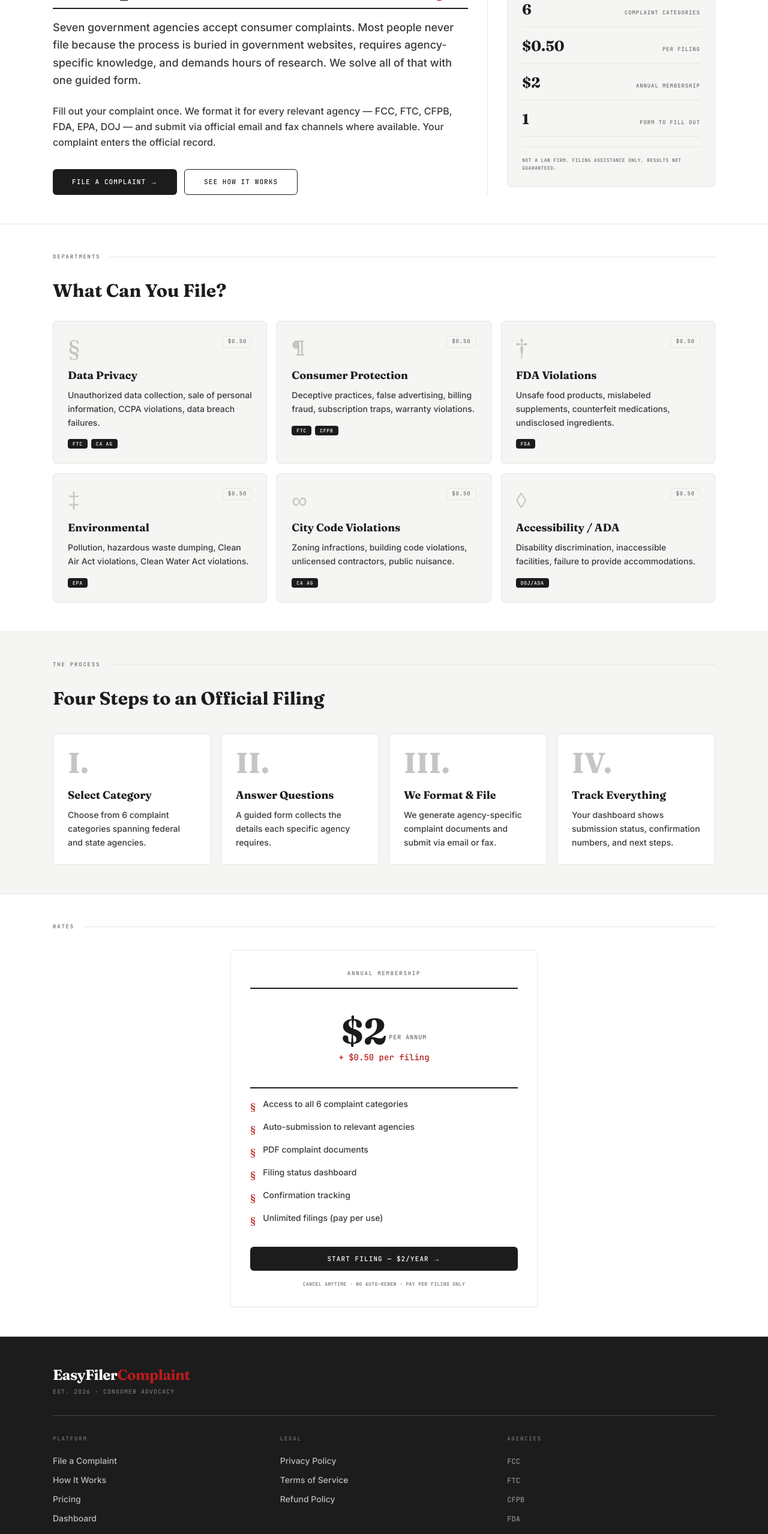
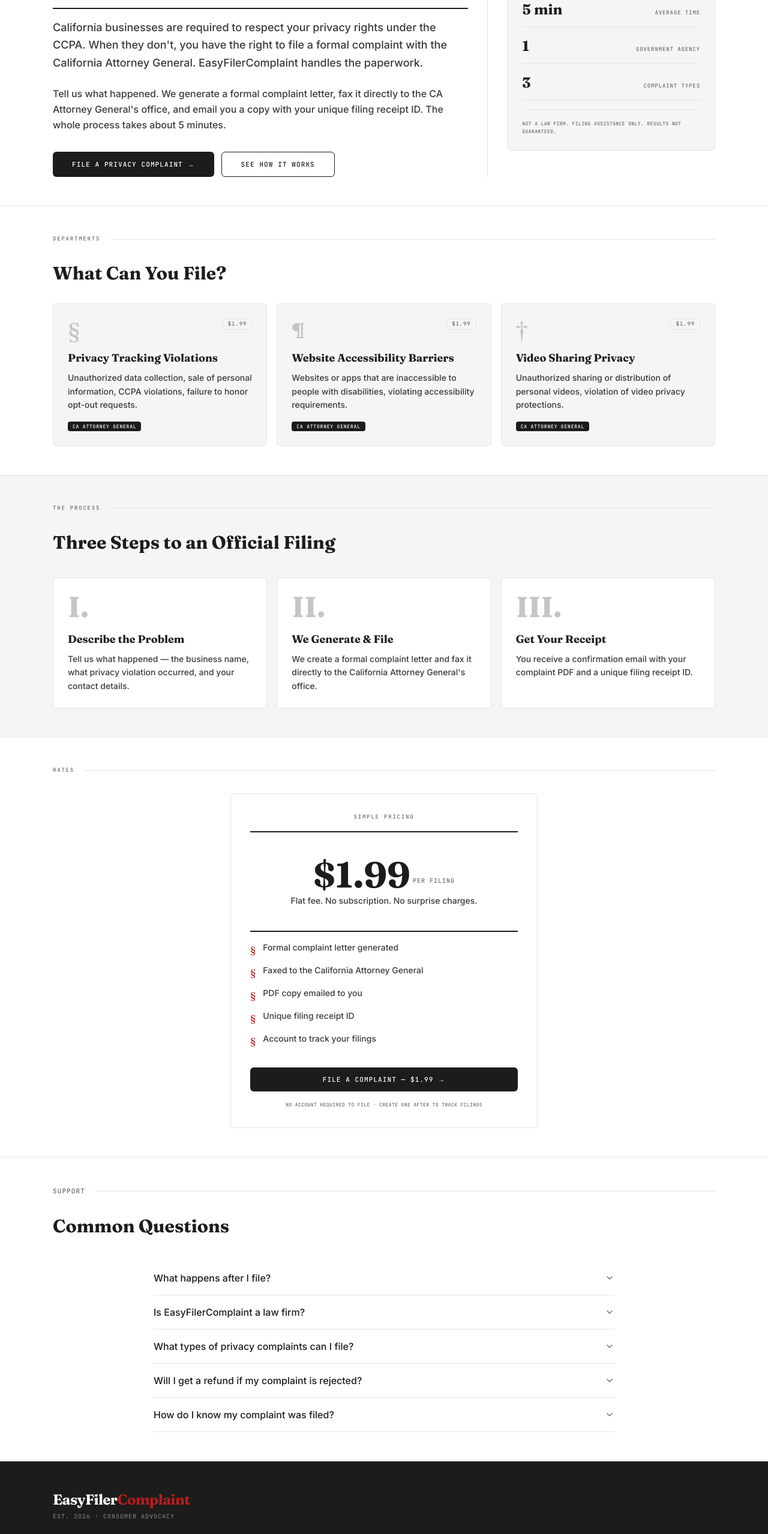
Before and after one commit to Yxl8100/easyfilercomplaint, a Next.js app: page / in a window 1280 px wide. Shown: the part 220-2778 px from the top of the page at 60% size. Built offline with nearby package versions, Linux system fonts and the light colour scheme.

Commit message:
feat(07-01): apply homepage rewrite, HomeFaq, and nav updates to master
Cherry-picked from worktree-agent-af5ae2d0 (commits 0b8efab, 456cfc1, dba50bc).
Worktree isolation meant these didn't land on master during parallel Wave 1.

```diff
--- a/src/app/layout.tsx
+++ b/src/app/layout.tsx
@@ -21,8 +21,8 @@
 })
 
 export const metadata: Metadata = {
-  title: 'EasyFilerComplaint — File Official Complaints With One Form',
-  description: 'File official complaints with FCC, FTC, CFPB, FDA, EPA, DOJ/ADA and more. One form, seven agencies.',
+  title: 'EasyFilerComplaint — File a Privacy Complaint in 5 Minutes',
+  description: 'File a formal privacy complaint with the California Attorney General for $1.99. We generate the paperwork, fax it to the AG, and email you a copy.',
 }
 
 export default function RootLayout({
--- a/src/app/page.tsx
+++ b/src/app/page.tsx
@@ -2,51 +2,33 @@
 import { Masthead } from '@/components/Masthead'
 import { Footer } from '@/components/Footer'
 import { DoubleRule } from '@/components/DoubleRule'
+import { HomeFaq } from '@/components/HomeFaq'
 
-const categories = [
+const complaintTypes = [
   {
     symbol: '§',
-    title: 'Data Privacy',
-    description: 'Unauthorized data collection, sale of personal information, CCPA violations, data breach failures.',
-    agencies: ['FTC', 'CA AG'],
+    title: 'Privacy Tracking Violations',
+    description: 'Unauthorized data collection, sale of personal information, CCPA violations, failure to honor opt-out requests.',
+    agency: 'CA Attorney General',
   },
   {
     symbol: '¶',
-    title: 'Consumer Protection',
-    description: 'Deceptive practices, false advertising, billing fraud, subscription traps, warranty violations.',
-    agencies: ['FTC', 'CFPB'],
+    title: 'Website Accessibility Barriers',
+    description: 'Websites or apps that are inaccessible to people with disabilities, violating accessibility requirements.',
+    agency: 'CA Attorney General',
   },
   {
     symbol: '†',
-    title: 'FDA Violations',
-    description: 'Unsafe food products, mislabeled supplements, counterfeit medications, undisclosed ingredients.',
-    agencies: ['FDA'],
-  },
-  {
-    symbol: '‡',
-    title: 'Environmental',
-    description: 'Pollution, hazardous waste dumping, Clean Air Act violations, Clean Water Act violations.',
-    agencies: ['EPA'],
-  },
-  {
-    symbol: '∞',
-    title: 'City Code Violations',
-    description: 'Zoning infractions, building code violations, unlicensed contractors, public nuisance.',
-    agencies: ['CA AG'],
-  },
-  {
-    symbol: '◊',
-    title: 'Accessibility / ADA',
-    description: 'Disability discrimination, inaccessible facilities, failure to provide accommodations.',
-    agencies: ['DOJ/ADA'],
+    title: 'Video Sharing Privacy',
+    description: 'Unauthorized sharing or distribution of personal videos, violation of video privacy protections.',
+    agency: 'CA Attorney General',
   },
 ]
 
 const steps = [
-  { numeral: 'I', title: 'Select Category', description: 'Choose from 6 complaint categories spanning federal and state agencies.' },
-  { numeral: 'II', title: 'Answer Questions', description: 'A guided form collects the details each specific agency requires.' },
-  { numeral: 'III', title: 'We Format & File', description: 'We generate agency-specific complaint documents and submit via email or fax.' },
-  { numeral: 'IV', title: 'Track Everything', description: 'Your dashboard shows submission status, confirmation numbers, and next steps.' },
+  { numeral: 'I', title: 'Describe the Problem', description: 'Tell us what happened — the business name, what privacy violation occurred, and your contact details.' },
+  { numeral: 'II', title: 'We Generate & File', description: 'We create a formal complaint letter and fax it directly to the California Attorney General\'s office.' },
+  { numeral: 'III', title: 'Get Your Receipt', description: 'You receive a confirmation email with your complaint PDF and a unique filing receipt ID.' },
 ]
 
 export default function HomePage() {
@@ -61,29 +43,29 @@
             {/* Main story */}
             <div className="lg:col-span-2 lg:border-r lg:border-border lg:pr-8">
               <p className="font-mono text-[9px] tracking-[0.2em] uppercase text-accent mb-3">
-                Consumer Rights · Special Report
+                Privacy Rights · Filing Service
               </p>
               <h1 className="font-serif text-4xl md:text-5xl font-bold text-text leading-tight mb-4">
-                You Have the Right to File a Complaint.{' '}
-                <em className="text-accent">We Make It Easy.</em>
+                File a Privacy Complaint{' '}
+                <em className="text-accent">in 5 Minutes</em>
               </h1>
               <DoubleRule />
               <p className="font-body text-lg text-text-mid leading-relaxed mb-6 mt-4">
-                Seven government agencies accept consumer complaints. Most people never file because
-                the process is buried in government websites, requires agency-specific knowledge, and
-                demands hours of research. We solve all of that with one guided form.
+                California businesses are required to respect your privacy rights under the CCPA. When they
+                don&apos;t, you have the right to file a formal complaint with the California Attorney General.
+                EasyFilerComplaint handles the paperwork.
               </p>
               <p className="font-body text-base text-text-mid leading-relaxed mb-8">
-                Fill out your complaint once. We format it for every relevant agency — FCC, FTC,
-                CFPB, FDA, EPA, DOJ — and submit via official email and fax channels where available.
-                Your complaint enters the official record.
+                Tell us what happened. We generate a formal complaint letter, fax it directly to the CA
+                Attorney General&apos;s office, and email you a copy with your unique filing receipt ID. The
+                whole process takes about 5 minutes.
               </p>
               <div className="flex flex-col sm:flex-row gap-3">
                 <Link
-                  href="/auth/signin"
+                  href="/file"
                   className="inline-flex items-center justify-center font-mono text-[11px] tracking-[0.1em] uppercase bg-bg-dark text-white px-8 py-3 rounded-[6px] hover:bg-text-mid transition-colors"
                 >
-                  File a Complaint →
+                  File a Privacy Complaint →
                 </Link>
                 <Link
                   href="#how-it-works"
@@ -102,11 +84,10 @@
                 </p>
                 <div className="space-y-4">
                   {[
-                    { stat: '7', label: 'Government Agencies' },
-                    { stat: '6', label: 'Complaint Categories' },
-                    { stat: '$0.50', label: 'Per Filing' },
-                    { stat: '$2', label: 'Annual Membership' },
-                    { stat: '1', label: 'Form to Fill Out' },
+                    { stat: '$1.99', label: 'Per Filing' },
+                    { stat: '5 min', label: 'Average Time' },
+                    { stat: '1', label: 'Government Agency' },
+                    { stat: '3', label: 'Complaint Types' },
                   ].map(({ stat, label }) => (
                     <div key={label} className="flex items-baseline justify-between border-b border-border pb-3">
                       <span className="font-serif text-2xl font-bold text-text">{stat}</span>
@@ -125,7 +106,7 @@
         </div>
       </section>
 
-      {/* Categories */}
+      {/* What You Can File */}
       <section id="categories" className="border-b border-border">
         <div className="max-w-6xl mx-auto px-6 py-12">
           <div className="flex items-center gap-4 mb-8">
@@ -138,27 +119,22 @@
           </h2>
 
           <div className="grid grid-cols-1 md:grid-cols-2 lg:grid-cols-3 gap-4">
-            {categories.map((cat) => (
-              <div key={cat.title} className="bg-bg-alt border border-border rounded-[6px] p-6 hover:border-border-dark transition-colors group cursor-pointer">
+            {complaintTypes.map((ct) => (
+              <div key={ct.title} className="bg-bg-alt border border-border rounded-[6px] p-6 hover:border-border-dark transition-colors group cursor-pointer">
                 <div className="flex items-start justify-between mb-3">
                   <span className="font-serif text-4xl text-border-dark group-hover:text-accent transition-colors">
-                    {cat.symbol}
+                    {ct.symbol}
                   </span>
                   <span className="font-mono text-[9px] tracking-[0.1em] uppercase text-text-light border border-border rounded-[4px] px-2 py-0.5">
-                    $0.50
+                    $1.99
                   </span>
                 </div>
-                <h3 className="font-serif text-lg font-bold text-text mb-2">{cat.title}</h3>
-                <p className="font-body text-sm text-text-mid leading-relaxed mb-4">{cat.description}</p>
+                <h3 className="font-serif text-lg font-bold text-text mb-2">{ct.title}</h3>
+                <p className="font-body text-sm text-text-mid leading-relaxed mb-4">{ct.description}</p>
                 <div className="flex flex-wrap gap-1.5">
-                  {cat.agencies.map((agency) => (
-                    <span
-                      key={agency}
-                      className="font-mono text-[8px] tracking-[0.1em] uppercase bg-bg-dark text-white px-2 py-0.5 rounded-[4px]"
-                    >
-                      {agency}
-                    </span>
-                  ))}
+                  <span className="font-mono text-[8px] tracking-[0.1em] uppercase bg-bg-dark text-white px-2 py-0.5 rounded-[4px]">
+                    {ct.agency}
+                  </span>
                 </div>
               </div>
             ))}
@@ -175,10 +151,10 @@
           </div>
 
           <h2 className="font-serif text-3xl font-bold text-text mb-10">
-            Four Steps to an Official Filing
+            Three Steps to an Official Filing
           </h2>
 
-          <div className="grid grid-cols-1 sm:grid-cols-2 lg:grid-cols-4 gap-4">
+          <div className="grid grid-cols-1 sm:grid-cols-2 lg:grid-cols-3 gap-4">
             {steps.map((step) => (
               <div key={step.numeral} className="bg-bg border border-border rounded-[6px] p-6">
                 <div className="font-serif text-5xl font-bold text-border-dark mb-4">{step.numeral}.</div>
@@ -201,28 +177,27 @@
           <div className="max-w-lg mx-auto">
             <div className="bg-bg border border-border rounded-[6px] p-8">
               <p className="font-mono text-[9px] tracking-[0.2em] uppercase text-text-light text-center mb-2">
-                Annual Membership
+                Simple Pricing
               </p>
               <DoubleRule />
 
               <div className="text-center py-6">
                 <div className="flex items-end justify-center gap-1 mb-1">
-                  <span className="font-serif text-6xl font-bold text-text">$2</span>
-                  <span className="font-mono text-[10px] tracking-[0.1em] uppercase text-text-light mb-3">per annum</span>
+                  <span className="font-serif text-6xl font-bold text-text">$1.99</span>
+                  <span className="font-mono text-[10px] tracking-[0.1em] uppercase text-text-light mb-3">per filing</span>
                 </div>
-                <p className="font-mono text-sm text-accent font-medium">+ $0.50 per filing</p>
+                <p className="font-body text-sm text-text-mid">Flat fee. No subscription. No surprise charges.</p>
               </div>
 
               <DoubleRule />
 
               <ul className="space-y-3 mb-8">
                 {[
-                  'Access to all 6 complaint categories',
-                  'Auto-submission to relevant agencies',
-                  'PDF complaint documents',
-                  'Filing status dashboard',
-                  'Confirmation tracking',
-                  'Unlimited filings (pay per use)',
+                  'Formal complaint letter generated',
+                  'Faxed to the California Attorney General',
+                  'PDF copy emailed to you',
+                  'Unique filing receipt ID',
+                  'Account to track your filings',
                 ].map((feature) => (
                   <li key={feature} className="flex items-start gap-3">
                     <span className="font-serif text-accent mt-0.5">§</span>
@@ -232,16 +207,32 @@
               </ul>
 
               <Link
-                href="/auth/signin"
+                href="/file"
                 className="block w-full text-center font-mono text-[11px] tracking-[0.1em] uppercase bg-bg-dark text-white py-3 rounded-[6px] hover:bg-text-mid transition-colors"
               >
-                Start Filing — $2/year →
+                File a Complaint — $1.99 →
               </Link>
 
               <p className="font-mono text-[8px] tracking-[0.05em] uppercase text-text-light text-center mt-4">
-                Cancel anytime · No auto-renew · Pay per filing only
+                No account required to file · Create one after to track filings
               </p>
             </div>
+          </div>
+        </div>
+      </section>
+
+      {/* FAQ */}
+      <section id="faq" className="border-b border-border">
+        <div className="max-w-6xl mx-auto px-6 py-12">
+          <div className="flex items-center gap-4 mb-8">
+            <span className="font-mono text-[11px] tracking-[0.1em] uppercase text-text-light">Support</span>
+            <div className="flex-1 border-t border-border" />
+          </div>
+          <h2 className="font-serif text-3xl font-bold text-text mb-10">
+            Common Questions
+          </h2>
+          <div className="max-w-3xl mx-auto">
+            <HomeFaq />
           </div>
         </div>
       </section>
--- a/src/components/Footer.tsx
+++ b/src/components/Footer.tsx
@@ -1,4 +1,17 @@
 import Link from 'next/link'
+
+const platformLinks = [
+  { label: 'File a Complaint', href: '/file' },
+  { label: 'How It Works', href: '/#how-it-works' },
+  { label: 'Pricing', href: '/#pricing' },
+  { label: 'Dashboard', href: '/account/filings' },
+]
+
+const legalLinks = [
+  { label: 'Privacy Policy', href: '/privacy' },
+  { label: 'Terms of Service', href: '/terms' },
+  { label: 'About', href: '/about' },
+]
 
 export function Footer() {
   return (
@@ -18,10 +31,10 @@
           <div>
             <h3 className="font-mono text-[9px] tracking-[0.2em] uppercase text-white/40 mb-4">Platform</h3>
             <ul className="space-y-2">
-              {['File a Complaint', 'How It Works', 'Pricing', 'Dashboard'].map((item) => (
-                <li key={item}>
-                  <Link href="#" className="font-body text-sm text-white/70 hover:text-white transition-colors">
-                    {item}
+              {platformLinks.map((item) => (
+                <li key={item.label}>
+                  <Link href={item.href} className="font-body text-sm text-white/70 hover:text-white transition-colors">
+                    {item.label}
                   </Link>
                 </li>
               ))}
@@ -30,10 +43,10 @@
           <div>
             <h3 className="font-mono text-[9px] tracking-[0.2em] uppercase text-white/40 mb-4">Legal</h3>
             <ul className="space-y-2">
-              {['Privacy Policy', 'Terms of Service', 'Refund Policy'].map((item) => (
-                <li key={item}>
-                  <Link href="#" className="font-body text-sm text-white/70 hover:text-white transition-colors">
-                    {item}
+              {legalLinks.map((item) => (
+                <li key={item.label}>
+                  <Link href={item.href} className="font-body text-sm text-white/70 hover:text-white transition-colors">
+                    {item.label}
                   </Link>
                 </li>
               ))}
@@ -42,7 +55,7 @@
           <div>
             <h3 className="font-mono text-[9px] tracking-[0.2em] uppercase text-white/40 mb-4">Agencies</h3>
             <ul className="space-y-2">
-              {['FCC', 'FTC', 'CFPB', 'FDA', 'EPA', 'DOJ/ADA'].map((item) => (
+              {['CA Attorney General'].map((item) => (
                 <li key={item}>
                   <span className="font-mono text-xs text-white/50">{item}</span>
                 </li>
--- /dev/null
+++ b/src/components/HomeFaq.tsx
@@ -0,0 +1,52 @@
+'use client'
+
+import { Accordion } from '@base-ui/react/accordion'
+import { ChevronDown } from 'lucide-react'
+
+export const FAQ_ITEMS = [
+  {
+    id: 'q1',
+    question: 'What happens after I file?',
+    answer: "Your complaint is faxed directly to the California Attorney General's office. You receive a copy of your complaint PDF by email along with a unique filing receipt ID. Government agencies handle complaints on their own timelines.",
+  },
+  {
+    id: 'q2',
+    question: 'Is EasyFilerComplaint a law firm?',
+    answer: 'No. EasyFilerComplaint is a complaint filing service. We prepare and transmit your complaint document to the appropriate government office. We do not provide legal advice and no attorney-client relationship is created.',
+  },
+  {
+    id: 'q3',
+    question: 'What types of privacy complaints can I file?',
+    answer: 'Currently we support three types: privacy tracking violations (CCPA), website accessibility barriers, and video sharing privacy violations. All complaints are submitted to the California Attorney General.',
+  },
+  {
+    id: 'q4',
+    question: 'Will I get a refund if my complaint is rejected?',
+    answer: 'The $1.99 fee covers the filing service itself — preparing and transmitting your complaint. Agency decisions about whether to act on a complaint are outside our control. Fees are non-refundable after submission.',
+  },
+  {
+    id: 'q5',
+    question: 'How do I know my complaint was filed?',
+    answer: 'You receive a filing receipt email at the address you provided. The email includes your unique receipt ID (formatted EFC-YYYYMMDD-XXXXX), a copy of your complaint PDF, and confirmation that it was transmitted to the CA AG.',
+  },
+]
+
+export function HomeFaq() {
+  return (
+    <Accordion.Root>
+      {FAQ_ITEMS.map((item) => (
+        <Accordion.Item key={item.id} value={item.id} className="border-b border-border">
+          <Accordion.Header>
+            <Accordion.Trigger className="font-body text-base font-medium text-text w-full text-left py-4 flex items-center justify-between hover:text-text-mid transition-colors group">
+              {item.question}
+              <ChevronDown className="w-4 h-4 text-text-light transition-transform duration-200 group-data-[state=open]:rotate-180" />
+            </Accordion.Trigger>
+          </Accordion.Header>
+          <Accordion.Panel className="font-body text-base text-text-mid leading-relaxed pb-4">
+            {item.answer}
+          </Accordion.Panel>
+        </Accordion.Item>
+      ))}
+    </Accordion.Root>
+  )
+}
--- a/src/components/Masthead.tsx
+++ b/src/components/Masthead.tsx
@@ -17,7 +17,7 @@
             Pricing
           </Link>
           <Link
-            href="/auth/signin"
+            href="/login"
             className="font-mono text-[11px] tracking-[0.1em] uppercase border border-bg-dark px-4 py-1.5 text-text rounded-[6px] hover:bg-bg-dark hover:text-white transition-colors"
           >
             Sign In
```
